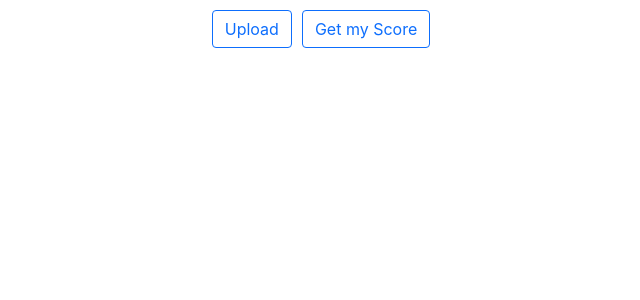
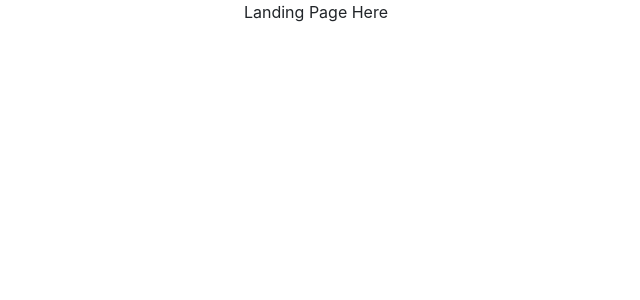
Before and after one commit to Simon-Lii/hacknorth2021, a React (Create React App) app in the folder frontend/: page / in a window 1280 px wide. Shown: the top 300 px of the page, without its empty margins (324-964 px from the left). Built offline with nearby package versions, Linux system fonts and the light colour scheme.

Commit message:
Added Landing Page stuff

```diff
--- a/frontend/package.json
+++ b/frontend/package.json
@@ -38,5 +38,4 @@
     ]
   },
   "proxy": "http://localhost:5000"
-
 }
--- a/frontend/src/App.js
+++ b/frontend/src/App.js
@@ -5,6 +5,7 @@ import { BrowserRouter as Router, Route} from 'react-router-dom'
 import { Redirect } from "react-router";
 import Dashboard from "./components/Dashboard";
 import Login from "./components/Login"
+import Landing from "./components/Landing"
 
 function App() {
 
@@ -20,7 +21,8 @@ function App() {
   return (
     <Router>
       <div className="App">
-        <Route path="/" exact render={(props) => checkIfLoggedIn() === false ?
+        <Route path="/" component={Landing}/>
+        <Route path="/dashboard" exact render={(props) => checkIfLoggedIn() === false ?
         <Dashboard/> : <Redirect to={{pathname: "/login", state : {from: props.location}}}/>} />
         <Route path="/login" component={Login}/>
       </div>
--- /dev/null
+++ b/frontend/src/components/Landing.js
@@ -0,0 +1,11 @@
+import React from 'react'
+
+const Landing = () => {
+	return (
+		<div>
+			Landing Page Here
+		</div>
+	)
+}
+
+export default Landing
```
Also changed, not shown: 2 other files (tests, documents, lock files or other folders).
